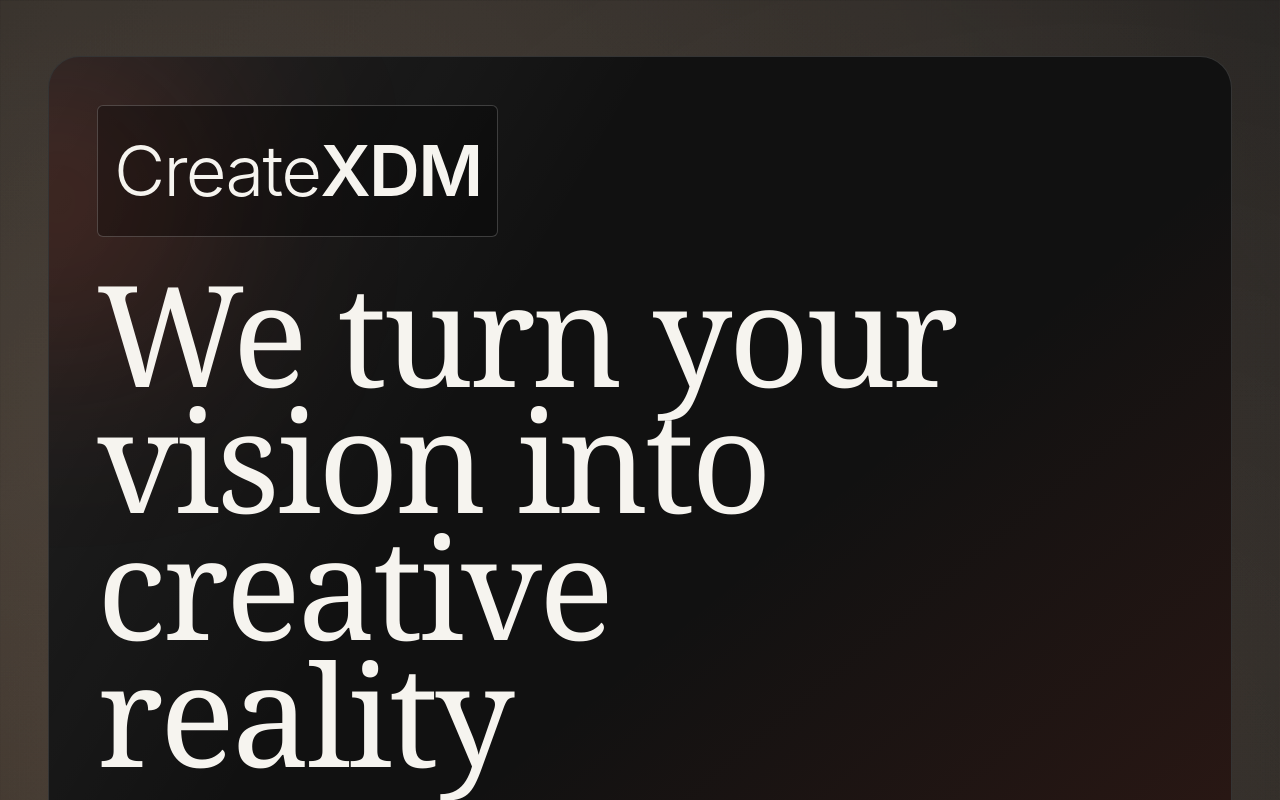
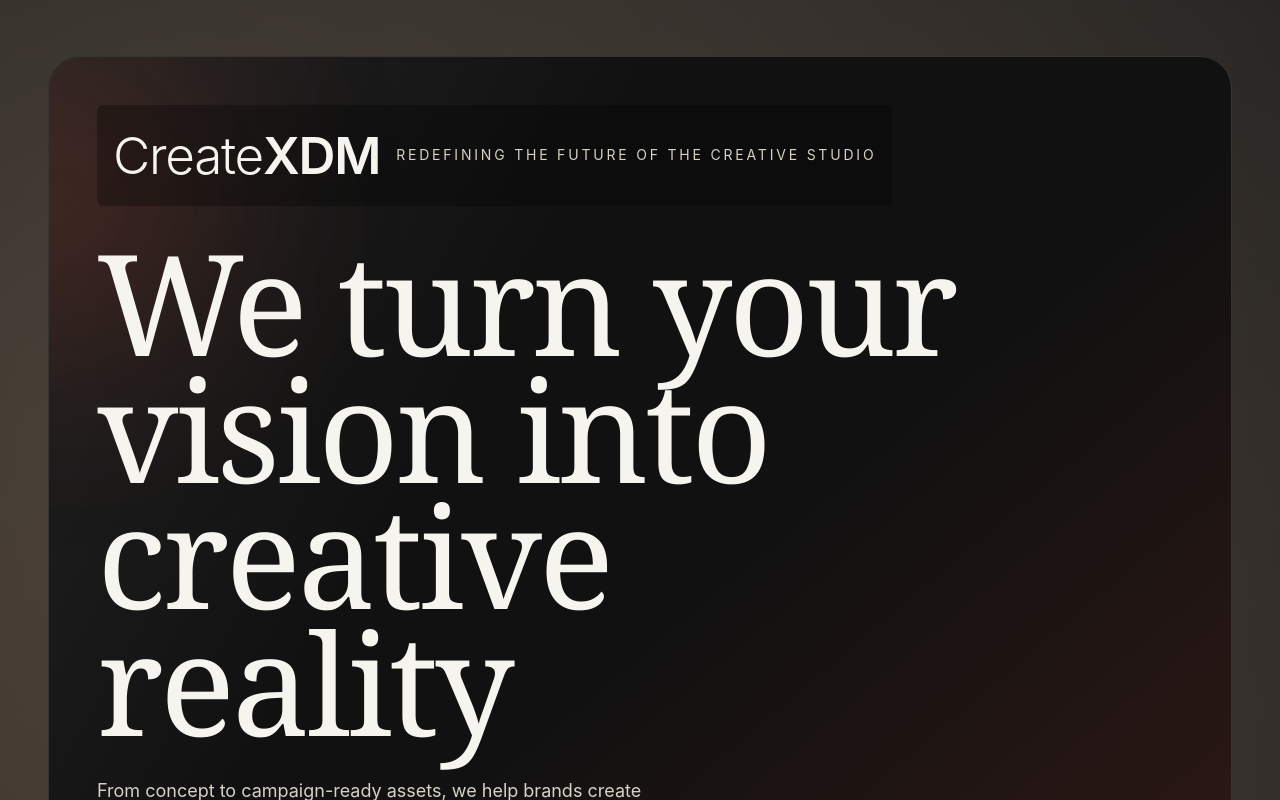
Before and after one commit to bulandun/CreateXDM, a Next.js app: page / in a window 1280 px wide. Shown: the top 800 px of the page. Built offline with nearby package versions, Linux system fonts and the light colour scheme.

Commit message:
Adjust hero logo styling and add tagline

```diff
--- a/app/page.tsx
+++ b/app/page.tsx
@@ -68,13 +68,18 @@ export default function HomePage() {
           <div className="relative min-h-[70vh] overflow-hidden rounded-[2rem] border border-white/15 bg-[#111111] p-8 md:p-12">
             <div className="absolute inset-0 bg-[linear-gradient(120deg,rgba(255,255,255,0.08),transparent_35%),linear-gradient(320deg,rgba(244,76,43,0.14),transparent_45%)]" />
             <div className="absolute -left-24 top-10 h-52 w-52 rounded-full bg-[#f44c2b]/40 blur-[120px]" />
-            <div className="relative inline-flex max-w-fit items-baseline rounded-md border border-white/20 bg-black/30 px-4 py-3">
-              <span className="text-[clamp(2rem,5.5vw,4.6rem)] font-light tracking-tight text-[#f6f4ef]">
-                Create
-              </span>
-              <span className="text-[clamp(2rem,5.5vw,4.6rem)] font-semibold tracking-tight text-[#f6f4ef]">
-                XDM
-              </span>
+            <div className="relative inline-flex max-w-fit flex-wrap items-center gap-4 rounded-md bg-black/30 px-4 py-3">
+              <div className="inline-flex items-baseline">
+                <span className="text-[clamp(1.5rem,4vw,3.2rem)] font-light tracking-tight text-[#f6f4ef]">
+                  Create
+                </span>
+                <span className="text-[clamp(1.5rem,4vw,3.2rem)] font-semibold tracking-tight text-[#f6f4ef]">
+                  XDM
+                </span>
+              </div>
+              <p className="text-xs uppercase tracking-[0.2em] text-[#d7d1c6] md:text-sm">
+                Redefining the future of the creative studio
+              </p>
             </div>
 
             <h1 className="relative mt-8 max-w-4xl font-serif text-[clamp(3.2rem,11vw,9.5rem)] leading-[0.9] tracking-tight text-[#f6f4ef]">
```
